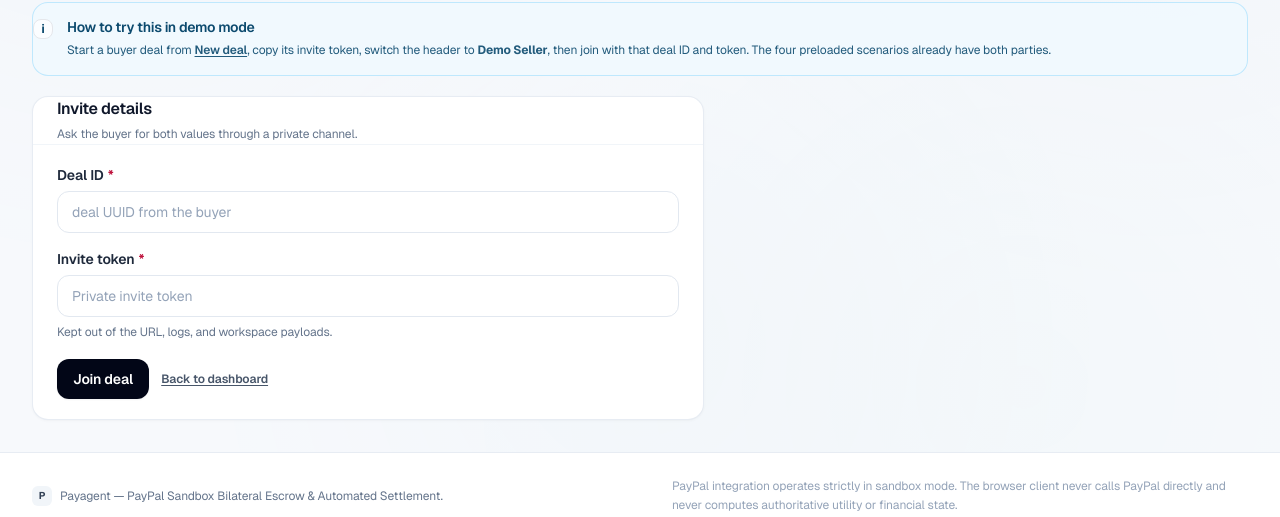
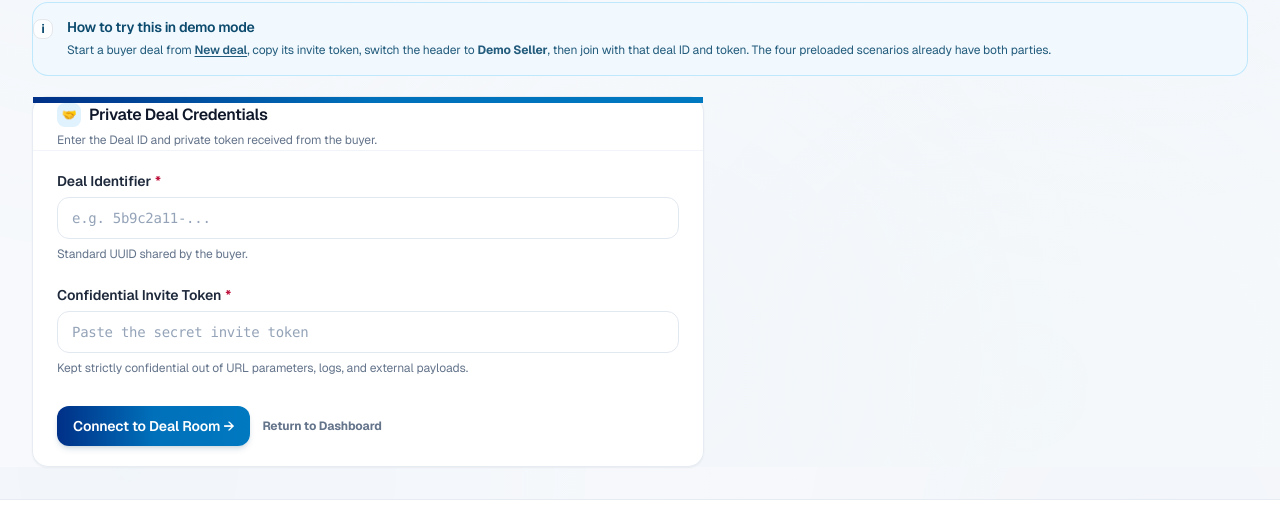
Before and after one commit to ahmed-paypal-hackathon-2026/Payagent, a Next.js app in the folder apps/web/: page /join in a window 1280 px wide. Shown: the part 333-850 px from the top of the page. Built offline with nearby package versions, Linux system fonts and the light colour scheme; no server answers.

Commit message:
feat(ui): harmonize PayPal gradients and card aesthetics across new deal and join deal workflows

```diff
--- a/apps/web/src/components/IntakeClient.tsx
+++ b/apps/web/src/components/IntakeClient.tsx
@@ -145,57 +145,74 @@ export function IntakeClient() {
           }
         />
 
-        <div className="grid gap-4 lg:grid-cols-5">
-          <Card className="lg:col-span-3">
-            <CardHeader title="Extracted terms" description={result.source === "server" ? "Server response" : "Demo terms"} />
+        <div className="grid gap-5 lg:grid-cols-5">
+          <Card className="lg:col-span-3 border-sky-100 bg-white/95 shadow-sm backdrop-blur">
+            <CardHeader
+              title={
+                <div className="flex items-center gap-2">
+                  <span className="flex h-6 w-6 items-center justify-center rounded-lg bg-sky-100 text-xs font-bold text-[#003087]">
+                    ✓
+                  </span>
+                  <span>Extracted Contract Terms</span>
+                </div>
+              }
+              description={result.source === "server" ? "Authoritative server extraction" : "Simulated demo terms"}
+            />
             <CardBody>
               <TermsSummary terms={result.terms} />
             </CardBody>
           </Card>
 
           <div className="space-y-4 lg:col-span-2">
-            <Card>
-              <CardHeader title="Next steps" />
+            <Card className="border-sky-100 bg-white/95 shadow-sm backdrop-blur">
+              <CardHeader title="Next Steps & Coordination" />
               <CardBody className="space-y-4">
                 <div>
-                  <p className="text-xs font-semibold uppercase tracking-wide text-slate-500">Deal ID</p>
+                  <p className="text-xs font-bold uppercase tracking-wider text-slate-500">Bilateral Deal ID</p>
                   <div className="mt-1 flex flex-wrap items-center gap-2">
-                    <code className="break-all rounded-lg bg-slate-100 px-2 py-1 text-xs text-slate-800">{result.dealId}</code>
+                    <code className="break-all rounded-xl bg-slate-100/80 px-2.5 py-1.5 font-mono text-xs font-bold text-slate-800">
+                      {result.dealId}
+                    </code>
                     <CopyButton value={result.dealId} label="Copy ID" />
                   </div>
                   <Link
                     href={`/deals/${encodeURIComponent(result.dealId)}`}
-                    className="mt-3 inline-flex min-h-10 items-center rounded-lg bg-emerald-700 px-4 py-2 text-sm font-semibold text-white shadow-sm hover:bg-emerald-800 focus-visible:outline focus-visible:outline-2 focus-visible:outline-offset-2 focus-visible:outline-emerald-700"
+                    className="mt-3.5 inline-flex min-h-10 items-center gap-2 rounded-xl bg-gradient-to-r from-[#003087] via-[#0070ba] to-[#0079c1] px-4.5 py-2 text-xs font-bold text-white shadow-md shadow-sky-900/15 hover:shadow-lg hover:shadow-sky-500/25 active:scale-95 transition-all focus-visible:outline focus-visible:outline-2 focus-visible:outline-offset-2 focus-visible:outline-sky-600"
                   >
-                    Open deal workspace
+                    <span>Open Deal Room</span>
+                    <svg className="h-4 w-4" fill="none" viewBox="0 0 24 24" stroke="currentColor">
+                      <path strokeLinecap="round" strokeLinejoin="round" strokeWidth={2} d="M14 5l7 7m0 0l-7 7m7-7H3" />
+                    </svg>
                   </Link>
                 </div>
 
-                <div>
-                  <p className="text-xs font-semibold uppercase tracking-wide text-slate-500">Seller invite token</p>
+                <div className="rounded-xl border border-amber-200/80 bg-amber-50/60 p-3.5">
+                  <div className="flex items-center gap-1.5 text-xs font-bold uppercase tracking-wider text-amber-900">
+                    <span>🔑</span>
+                    <span>Confidential Seller Invite Token</span>
+                  </div>
                   {result.inviteToken ? (
                     <>
-                      <div className="mt-1 flex flex-wrap items-center gap-2">
-                        <code className="break-all rounded-lg bg-slate-100 px-2 py-1 text-xs text-slate-800">
+                      <div className="mt-2 flex flex-wrap items-center gap-2">
+                        <code className="break-all rounded-lg bg-white px-2.5 py-1 font-mono text-xs font-bold text-slate-800 border border-amber-200/60">
                           {result.inviteToken}
                         </code>
-                        <CopyButton value={result.inviteToken} />
+                        <CopyButton value={result.inviteToken} label="Copy token" />
                       </div>
-                      <p className="mt-2 text-xs leading-relaxed text-slate-500">
-                        Share this privately with the seller. It is not part of the workspace URL.
+                      <p className="mt-2 text-[11px] leading-relaxed text-amber-950/80">
+                        Deliver this privately to the seller. For cryptographic privacy, the invite token is never published in the URL or logs.
                       </p>
                     </>
                   ) : (
                     <p className="mt-1 text-xs leading-relaxed text-amber-800">
-                      The API response did not include an invite token, so the seller cannot be invited from this screen.
-                      Coordinate with Member A before relying on this flow.
+                      The API response did not include an invite token.
                     </p>
                   )}
                 </div>
 
-                <div className="border-t border-slate-200 pt-3">
+                <div className="border-t border-slate-100 pt-3">
                   <Button variant="secondary" size="sm" onClick={() => setResult(null)}>
-                    Create another deal
+                    Start another deal
                   </Button>
                 </div>
               </CardBody>
--- a/apps/web/src/components/JoinDealClient.tsx
+++ b/apps/web/src/components/JoinDealClient.tsx
@@ -129,41 +129,54 @@ export function JoinDealClient() {
         </Alert>
       )}
 
-      <Card className="max-w-2xl">
-        <CardHeader title="Invite details" description="Ask the buyer for both values through a private channel." />
-        <CardBody>
-          <form onSubmit={handleSubmit} className="space-y-4" noValidate>
+      <Card className="max-w-2xl border-sky-100 bg-white/95 shadow-sm backdrop-blur">
+        <div className="h-1.5 w-full bg-gradient-to-r from-[#003087] via-[#0070ba] to-[#0079c1]" />
+        <CardHeader
+          title={
+            <div className="flex items-center gap-2">
+              <span className="flex h-6 w-6 items-center justify-center rounded-lg bg-sky-100 text-xs font-bold text-[#003087]">
+                🤝
+              </span>
+              <span>Private Deal Credentials</span>
+            </div>
+          }
+          description="Enter the Deal ID and private token received from the buyer."
+        />
+        <CardBody className="p-6">
+          <form onSubmit={handleSubmit} className="space-y-5" noValidate>
             {error ? <Alert tone="error">{error}</Alert> : null}
-            <Field label="Deal ID" htmlFor="join-deal-id" required>
+            <Field label="Deal Identifier" htmlFor="join-deal-id" hint="Standard UUID shared by the buyer." required>
               <Input
                 id="join-deal-id"
                 value={dealId}
                 onChange={(event) => setDealId(event.target.value)}
-                placeholder="deal UUID from the buyer"
+                placeholder="e.g. 5b9c2a11-..."
                 autoComplete="off"
+                className="font-mono"
               />
             </Field>
             <Field
-              label="Invite token"
+              label="Confidential Invite Token"
               htmlFor="join-invite-token"
-              hint="Kept out of the URL, logs, and workspace payloads."
+              hint="Kept strictly confidential out of URL parameters, logs, and external payloads."
               required
             >
               <Input
                 id="join-invite-token"
                 value={inviteToken}
                 onChange={(event) => setInviteToken(event.target.value)}
-                placeholder="Private invite token"
+                placeholder="Paste the secret invite token"
                 autoComplete="off"
                 spellCheck={false}
+                className="font-mono"
               />
             </Field>
-            <div className="flex flex-wrap items-center gap-3">
+            <div className="flex flex-wrap items-center gap-3 pt-2">
               <Button type="submit" loading={submitting}>
-                Join deal
+                Connect to Deal Room →
               </Button>
-              <Link href="/" className="text-xs font-semibold text-slate-600 underline underline-offset-2 hover:text-slate-900">
-                Back to dashboard
+              <Link href="/" className="text-xs font-bold text-slate-500 hover:text-slate-900 transition">
+                Return to Dashboard
               </Link>
             </div>
           </form>
--- a/apps/web/src/components/ui/Button.tsx
+++ b/apps/web/src/components/ui/Button.tsx
@@ -8,15 +8,15 @@ type Size = "sm" | "md";
 
 const variants: Record<Variant, string> = {
   primary:
-    "bg-slate-950 text-white shadow-sm hover:bg-slate-800 active:scale-[0.98] focus-visible:outline-slate-950 disabled:bg-slate-300 disabled:shadow-none",
+    "bg-gradient-to-r from-[#003087] via-[#0070ba] to-[#0079c1] text-white shadow-md shadow-sky-900/15 hover:shadow-lg hover:shadow-sky-500/25 active:scale-[0.98] focus-visible:outline-sky-600 disabled:opacity-50 disabled:shadow-none",
   secondary:
-    "border border-slate-200 bg-white text-slate-800 shadow-sm hover:bg-slate-50 hover:border-slate-300 active:scale-[0.98] focus-visible:outline-slate-500 disabled:bg-slate-100 disabled:text-slate-400",
+    "border border-slate-200/90 bg-white/90 text-slate-800 shadow-2xs hover:bg-slate-50 hover:border-slate-300 active:scale-[0.98] focus-visible:outline-slate-500 disabled:bg-slate-100 disabled:text-slate-400",
   ghost:
     "text-slate-700 hover:bg-slate-100 hover:text-slate-900 active:scale-[0.98] focus-visible:outline-slate-500 disabled:text-slate-400",
   danger:
-    "bg-rose-600 text-white shadow-sm hover:bg-rose-700 active:scale-[0.98] focus-visible:outline-rose-600 disabled:bg-rose-300",
+    "bg-gradient-to-r from-rose-600 to-red-600 text-white shadow-sm hover:from-rose-700 hover:to-red-700 active:scale-[0.98] focus-visible:outline-rose-600 disabled:opacity-50",
   success:
-    "bg-emerald-600 text-white shadow-sm hover:bg-emerald-700 active:scale-[0.98] focus-visible:outline-emerald-600 disabled:bg-emerald-300",
+    "bg-gradient-to-r from-emerald-600 to-teal-600 text-white shadow-sm hover:from-emerald-700 hover:to-teal-700 active:scale-[0.98] focus-visible:outline-emerald-600 disabled:opacity-50",
 };
 
 const sizes: Record<Size, string> = {
```
